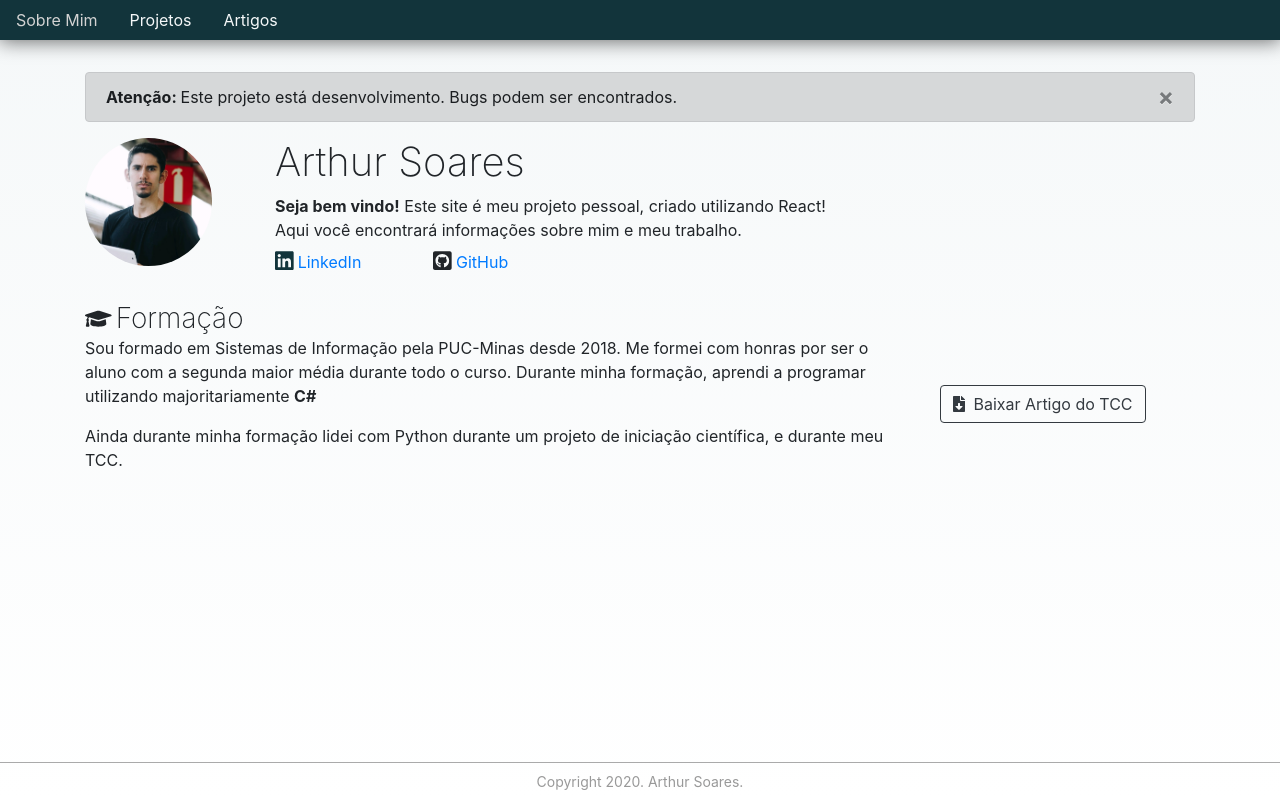
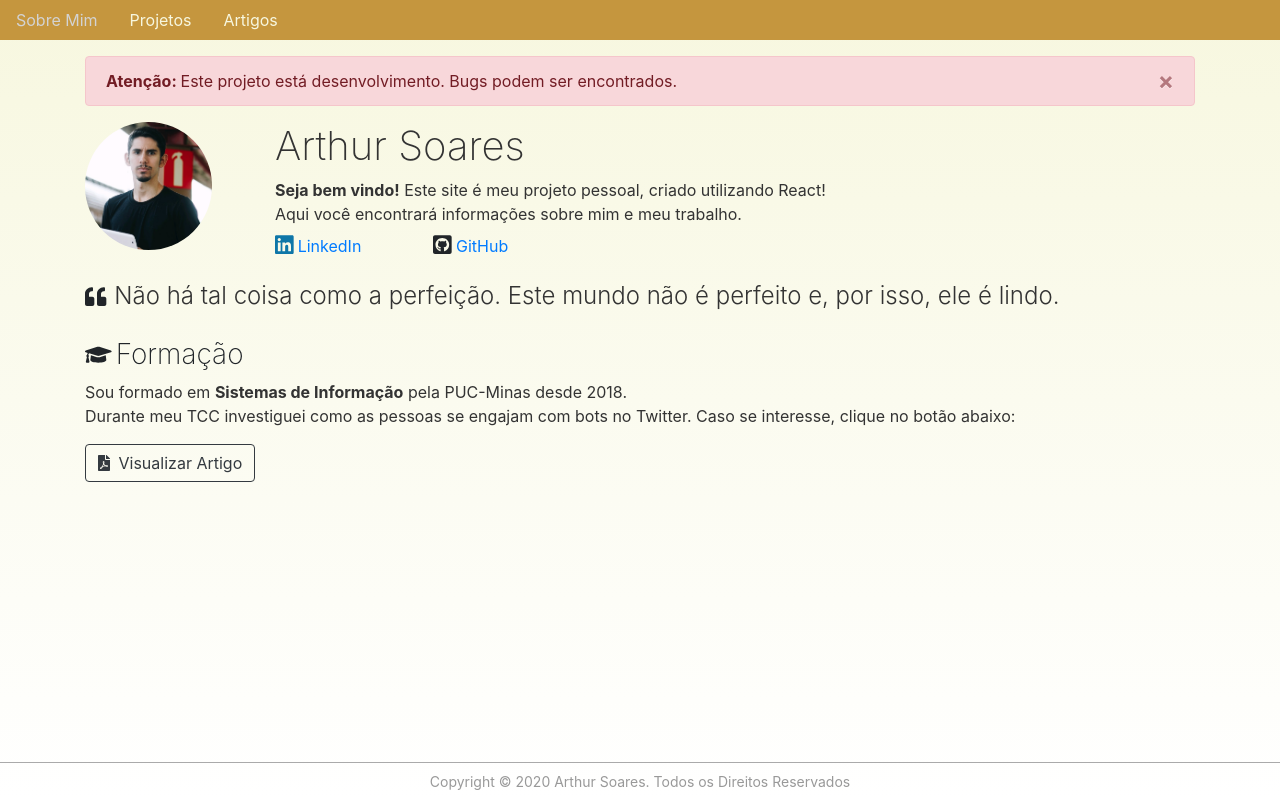
Before and after one commit to arthursoas/arthursoas.github.io, a React (Create React App) app: page / in a window 1280 px wide. Built offline with nearby package versions, Linux system fonts and the light colour scheme.

Commit message:
Refactoring colors and fixed footer bug

```diff
--- a/src/assets/css/colors.scss
+++ b/src/assets/css/colors.scss
@@ -1,4 +1,12 @@
-$light-gray: #f5f8f9;
+// Colors
+$light-golden: #F7F7DF;
+$golden: #C5963E;
 
-$night-blue: #2d545e;
-$midnight-blue: #12343b;
+$dark-gray: #333333;
+
+$linkedin-blue: #0E76A8;
+
+// Classes
+.cl-linkedin-blue {
+    color: $linkedin-blue;
+}
--- a/src/assets/css/main.scss
+++ b/src/assets/css/main.scss
@@ -1,3 +1,9 @@
+@import './colors.scss';
+
 .base {
   height: 100vh;
 }
+
+p, h1 {
+  color: $dark-gray;
+}
--- a/src/assets/css/misc.scss
+++ b/src/assets/css/misc.scss
@@ -6,7 +6,3 @@
   justify-content: center;
   align-items: center;
 }
-
-.dark-blue {
-  color: $midnight-blue;;
-}
--- a/src/assets/css/native.scss
+++ b/src/assets/css/native.scss
@@ -11,5 +11,5 @@ body {
 
 #root {
   height: 100vh;
-  background-image: linear-gradient($light-gray, white);
+  background-image: linear-gradient($light-golden, white);
 }
--- a/src/components/footer/footer.tsx
+++ b/src/components/footer/footer.tsx
@@ -1,11 +1,12 @@
 import React, { Component } from 'react';
+import Container from 'react-bootstrap/Container';
 
 export default class Footer extends Component {
   render() {
     return (
-      <div className="absolute bottom-0 b--light-silver bt w-100 tc">
-        <p className=" mb2 mt2 silver f6">Copyright 2020. Arthur Soares.</p>
-      </div>
+      <Container fluid className="b--light-silver bt w-100 tc">
+        <p className="mb2 mt2 silver f6">Copyright © 2020 Arthur Soares. Todos os Direitos Reservados</p>
+      </Container>
     );
   };
 };
--- a/src/components/navbar/navbar.scss
+++ b/src/components/navbar/navbar.scss
@@ -1,13 +1,10 @@
 @import '../../assets/css/colors.scss';
 
 .main-nav {
-  background-color: $midnight-blue;
-  -webkit-box-shadow: 0px 0px 20px 1px rgba(0,0,0,0.6);
-  -moz-box-shadow: 0px 0px 20px 1px rgba(0,0,0,0.6);
-  box-shadow: 0px 0px 20px 1px rgba(0,0,0,0.6);
+  background-color: $golden;
 
   a {
-    color: $light-gray;
+    color: $light-golden;
 
     &:hover {
       color: lightgray;
--- a/src/index.tsx
+++ b/src/index.tsx
@@ -7,6 +7,7 @@ import Container from 'react-bootstrap/Container';
 import './assets/css/main.scss';
 import './assets/css/misc.scss';
 import './assets/css/native.scss';
+import './assets/css/colors.scss';
 import 'bootstrap/dist/css/bootstrap.min.css';
 
 // Components
@@ -20,7 +21,7 @@ import NotFound from './modules/not_found/not_found';
 render((
   <div className="base h-100 flex flex-column">
     <NavBar/>
-    <Container fluid className="h-auto flex-grow-1">
+    <Container fluid className="h-auto flex-grow-1 mt3">
       <BrowserRouter>
         <Switch>
           <Route exact path='/'>
--- a/src/modules/home/home.tsx
+++ b/src/modules/home/home.tsx
@@ -6,7 +6,7 @@ import Container from 'react-bootstrap/Container';
 import Row from 'react-bootstrap/Row';
 import { FontAwesomeIcon } from '@fortawesome/react-fontawesome';
 import { faLinkedin, faGithubSquare } from "@fortawesome/free-brands-svg-icons";
-import { faGraduationCap, faFileDownload } from "@fortawesome/free-solid-svg-icons";
+import { faGraduationCap, faFilePdf, faQuoteLeft } from "@fortawesome/free-solid-svg-icons";
 
 import MeImage from '../../assets/images/me.png';
 
@@ -22,15 +22,15 @@ export default class Home extends Component<{}, HomeState> {
 
   render() {
     return (
-      <Container className="mt4">
+      <Container>
         { this.state.showAlert &&
-          <Alert variant="dark" dismissible onClose={
+          <Alert variant="danger" dismissible onClose={
             () => this.setState({...this.state, showAlert: false})
           }>
             <b>Atenção: </b>Este projeto está desenvolvimento. Bugs podem ser encontrados.
           </Alert>
         }
-        <Row>
+        <Row className="mb3">
           <Col lg="2">
             <img src={MeImage} className="h4 br-pill mr3" alt="Arthur's Profile"/>
           </Col>
@@ -41,7 +41,7 @@ export default class Home extends Component<{}, HomeState> {
 
             <Row>
               <Col sm="2" className="flex">
-                <div className="flex mb1 dark-blue">
+                <div className="flex mb1 cl-linkedin-blue">
                   <FontAwesomeIcon icon={faLinkedin} size="lg" className="mr1"/>
                   <a href="https://www.linkedin.com/in/arthursoas/" target="blank">LinkedIn</a>
                 </div>
@@ -55,24 +55,23 @@ export default class Home extends Component<{}, HomeState> {
             </Row>
           </Col>
         </Row>
-        <br/>
-        <div className="flex items-center">
+        <div className="flex mb2">
+          <FontAwesomeIcon icon={faQuoteLeft} size="lg" className="mr2 mt2"/>
+          <p className="f3 fw3">
+            Não há tal coisa como a perfeição. Este mundo não é perfeito e, por isso, ele é lindo.
+          </p>
+        </div>
+        <div className="flex items-center mb2">
           <FontAwesomeIcon icon={faGraduationCap} size="lg" className="mr1"/>
           <h3 className="fw2 mb0">Formação</h3>
         </div>
-        <Row className="flex items-center">
-          <Col>
-            <p>Sou formado em Sistemas de Informação pela PUC-Minas desde 2018. Me formei com honras por ser o aluno com a segunda maior média durante todo o curso. Durante minha formação, aprendi a programar utilizando majoritariamente <b>C#</b></p>
-            <p className="mb0">Ainda durante minha formação lidei com Python durante um projeto de iniciação científica, e durante meu TCC.</p>
-          </Col>
-          <Col lg="3">
-            <a href="https://drive.google.com/file/d/1XYPJvf2zEhjeVmGu7F_phCNDXeZWtglD/view?usp=sharing" target="blank">
-              <Button variant="outline-dark" className="left">
-                <FontAwesomeIcon icon={faFileDownload} size="1x" className="mr1"/> Baixar Artigo do TCC
-              </Button>
-            </a>
-          </Col>
-        </Row>
+        <p className="mb0">Sou formado em <b>Sistemas de Informação</b> pela PUC-Minas desde 2018.</p>
+        <p>Durante meu TCC investiguei como as pessoas se engajam com bots no Twitter. Caso se interesse, clique no botão abaixo:</p>
+        <a href="https://drive.google.com/file/d/1XYPJvf2zEhjeVmGu7F_phCNDXeZWtglD/view?usp=sharing" target="blank">
+          <Button variant="outline-dark" className="left">
+            <FontAwesomeIcon icon={faFilePdf} size="1x" className="mr1"/> Visualizar Artigo
+          </Button>
+        </a>
       </Container>
     );
   };
```
